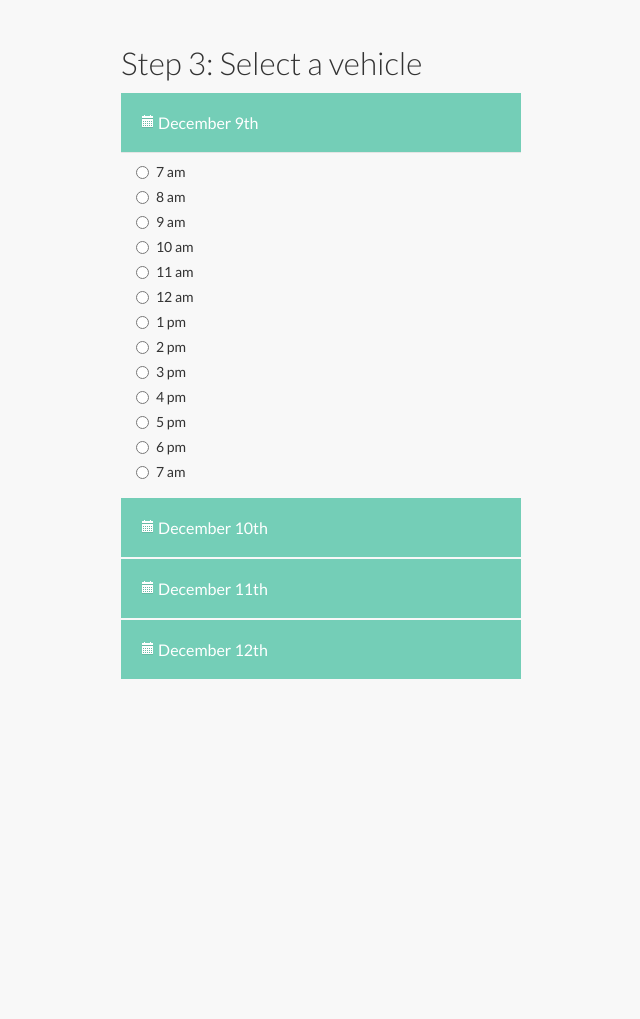
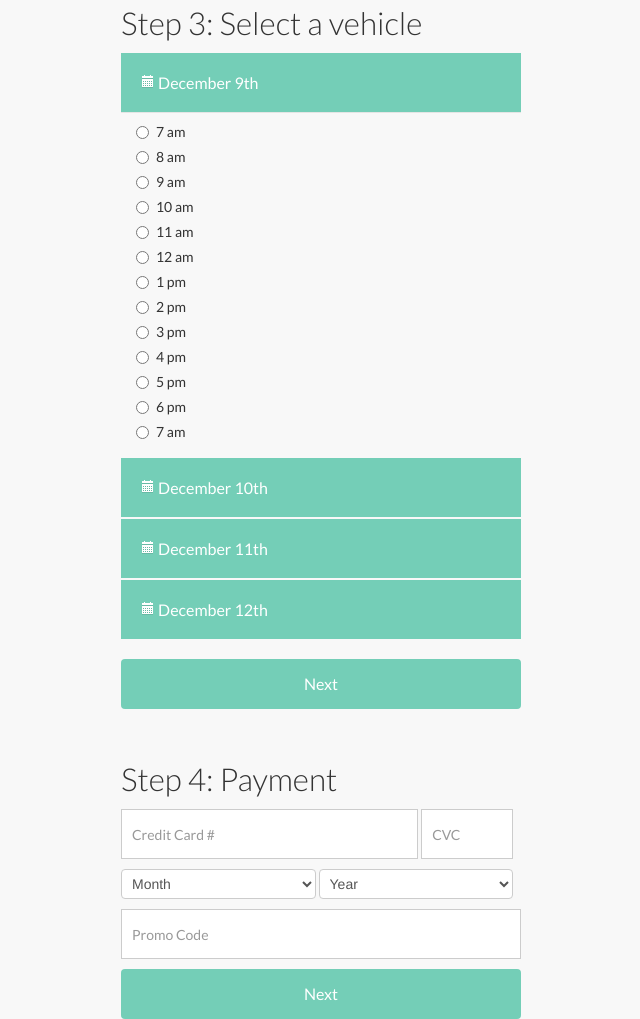
Before and after one commit to griffinm/unsully-ui, a plain HTML site: page signup.html in a window 1280 px wide. Shown: the part 1007-2026 px from the top of the page, without its empty margins (319-959 px from the left). Before the commit the page ends 1706 px from the top, so only its background shows below. Drawn offline with nearby package versions, Linux system fonts and the light colour scheme.

Commit message:
finished signup page

```diff
--- a/signup.html
+++ b/signup.html
@@ -23,8 +23,12 @@
 		</a>
 		<a class="brand" href="#">Unsully</a>
 		<div class="nav-collapse collapse">
+			<ul class="nav">
+				<li><a href="#">Dashboard</a></li>
+			</ul>
 			<ul class="nav pull-right">
 				<li><a href="#">Welcome, guy@somesite.com</a></li>
+				<li><a href="#">Signout</a></li>
 			</ul>
 			<div class="call-to-action"><a href="#" class="btn btn-unsully btn-block">Schedule a Wash</a></div>
 		</div>
@@ -34,7 +38,7 @@
 <div id="main">
 	<div class="progress-bar">
 		<div class="progress progress-unsully">
-			<div class="bar" style="width: 30%;"></div>
+			<div class="bar active	" style="width: 30%;"></div>
 		</div>
 	</div>
 	<div class="signup">
@@ -49,13 +53,12 @@
 			<div class="row">
 				<input type="text" class="input-block-level" value="" placeholder="City">
 			</div>
-			<div class="row">
-				<select name="" class="input-block-level">
+			<div class="row-fluid">
+				<select name="" class="span6">
 					<option value="">MA</option>
 				</select>
-			</div>
-			<div class="row">
-				<input type="text" class="input-block-level" value="" placeholder="Zipcode">
+				<input type="text" class="span6" value="" placeholder="Zipcode">
+
 			</div>
 			<div class="row">
 				<a href="#" class="btn btn-unsully btn-block">Next</a>
@@ -351,6 +354,32 @@
 					</div>
 				</div>
 			</div>
+			<div class="row">
+				<a href="#" class="btn btn-unsully btn-block">Next</a>
+			</div>
+		</div>
+	</div>
+	<div class="signup">
+		<div class="controls controls-unsully">
+			<h2>Step 4: Payment</h2>
+			<div class="row-fluid">
+				<input type="text" class="span9" value="" placeholder="Credit Card #">
+				<input type="text" class="span3" value="" placeholder="CVC">
+			</div>
+			<div class="row-fluid">
+				<select name="" class="span6">
+					<option value="">Month</option>
+				</select>
+				<select name="" class="span6">
+					<option value="">Year</option>
+				</select>
+			</div>
+			<div class="row">
+				<input type="text" class="input-block-level" value="" placeholder="Promo Code">
+			</div>
+			<div class="row">
+				<a href="#" class="btn btn-unsully btn-block">Next</a>
+			</div>
 		</div>
 	</div>
 </div>
```
